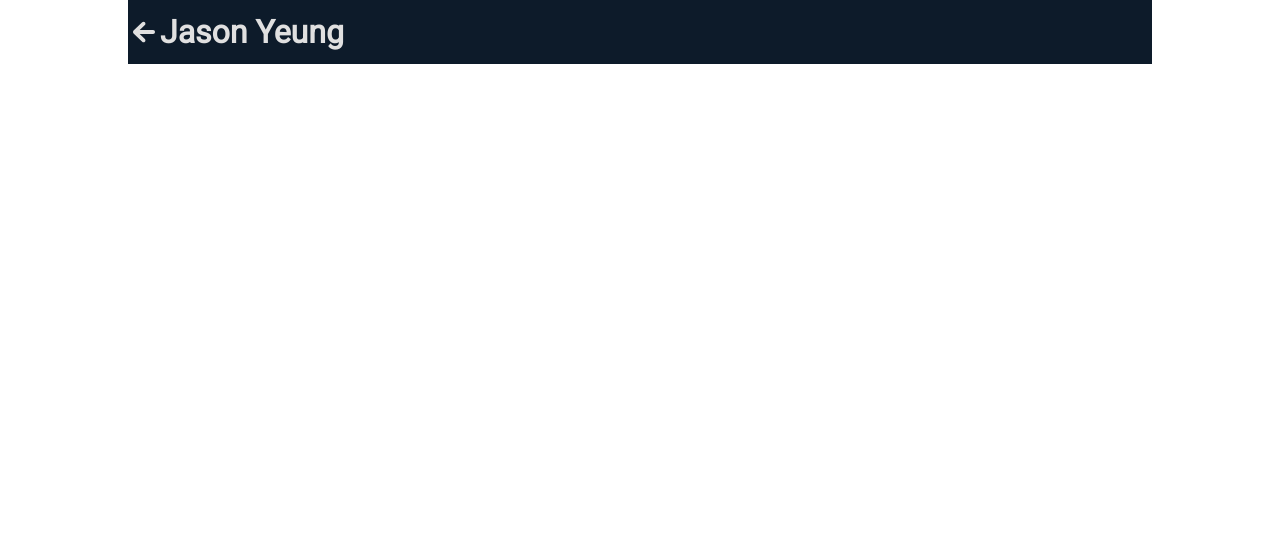
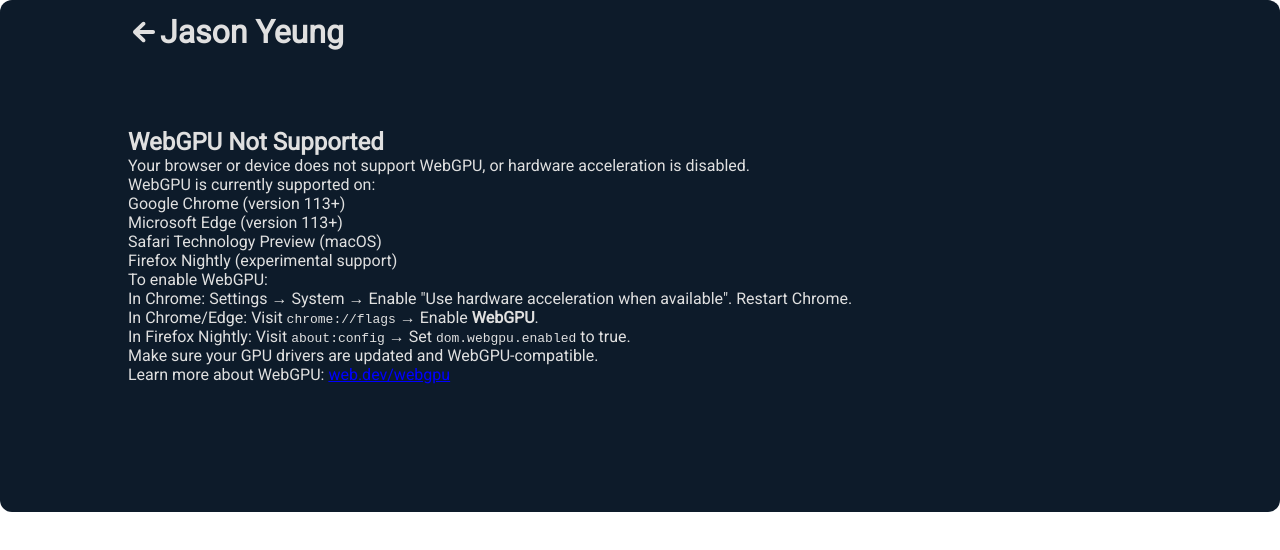
Before and after one commit to hkjason/hkjason.github.io, a React (Vite) app: page /shaders in a window 1280 px wide. Shown: the top 550 px of the page. Built offline with nearby package versions, Linux system fonts and the light colour scheme; a web font is replaced by a local one.

Commit message:
webgpu enabled check

```diff
--- a/src/components/ShaderPage/ShaderPage.jsx
+++ b/src/components/ShaderPage/ShaderPage.jsx
@@ -1,4 +1,5 @@
-import { useEffect, useRef } from 'react';
+import { useEffect, useRef, useState } from 'react';
+import { ShaderPageError } from "./ShaderPageError.jsx";
 
 import moveShader from './move.wgsl?raw';
 import diffuseShader from './diffuse.wgsl?raw';
@@ -6,15 +7,41 @@ import renderShader from './render.wgsl?raw';
 
 export function ShaderPage() {
     const canvasRef = useRef();
+    const [isWebGPUSupported, setIsWebGPUSupported] = useState(true);
 
     useEffect(() => {
         const canvas = canvasRef.current;
-        const adapterPromise = navigator.gpu.requestAdapter();
+        async function checkWebGPU() {
+            if (!navigator.gpu) {
+                const errorMessage = 'WebGPU is not supported in this browser. Please use a WebGPU-compatible browser (e.g., Chrome 113+ or Edge 113+).';
+                console.error(errorMessage);
+                return false;
+            }
+
+            try {
+                const adapter = await navigator.gpu.requestAdapter();
+                if (!adapter) {
+                    const errorMessage = 'No GPU adapter found. Please ensure hardware acceleration is enabled or use a device with a compatible GPU.';
+                    console.error(errorMessage);
+                    return false;
+                }
+                return adapter; // Return adapter if valid
+            } catch (err) {
+                const errorMessage = `WebGPU initialization failed: ${err.message}`;
+                console.error(errorMessage);
+                return false;
+            }
+        }
 
         let agentBuffer, uniformBuffer, trailTextureA, trailTextureB;
         let animationFrameId;
 
-        adapterPromise.then(async (adapter) => {
+        checkWebGPU().then(async (adapter) => {
+            if (!adapter) {
+                setIsWebGPUSupported(false);
+                return;
+            }
+
             const device = await adapter.requestDevice();
             const context = canvas.getContext('webgpu');
 
@@ -262,5 +289,9 @@ export function ShaderPage() {
         }
     }, []);
 
-    return <canvas ref={canvasRef} width={1920} height={1080} style={{ width: '100%', height: 'auto' }} />;
+    if (!isWebGPUSupported) {
+        return <ShaderPageError />;
+    }
+
+    return <canvas ref={canvasRef} width={1920} height={1080} style={{width: '100%', height: 'auto'}}/>;
 }
--- /dev/null
+++ b/src/components/ShaderPage/ShaderPageError.jsx
@@ -0,0 +1,29 @@
+import React from 'react';
+import styles from './ShaderPageError.module.css';
+
+export function ShaderPageError() {
+  return (
+      <div className={styles.container}>
+        <h2>WebGPU Not Supported</h2>
+        <p>Your browser or device does not support WebGPU, or hardware acceleration is disabled.</p>
+
+        <p>WebGPU is currently supported on:</p>
+        <ul className={styles.list}>
+          <li>Google Chrome (version 113+)</li>
+          <li>Microsoft Edge (version 113+)</li>
+          <li>Safari Technology Preview (macOS)</li>
+          <li>Firefox Nightly (experimental support)</li>
+        </ul>
+
+        <p>To enable WebGPU:</p>
+        <ul className={styles.list}>
+          <li>In Chrome: Settings → System → Enable "Use hardware acceleration when available". Restart Chrome.</li>
+          <li>In Chrome/Edge: Visit <code className={styles.code}>chrome://flags</code> → Enable <strong>WebGPU</strong>.</li>
+          <li>In Firefox Nightly: Visit <code className={styles.code}>about:config</code> → Set <code className={styles.code}>dom.webgpu.enabled</code> to <code>true</code>.</li>
+          <li>Make sure your GPU drivers are updated and WebGPU-compatible.</li>
+        </ul>
+
+        <p>Learn more about WebGPU: <a href="https://web.dev/webgpu/" target="_blank" rel="noopener noreferrer" className={styles.link}>web.dev/webgpu</a></p>
+      </div>
+  );
+}
--- /dev/null
+++ b/src/components/ShaderPage/ShaderPageError.module.css
@@ -0,0 +1,21 @@
+.container {
+    padding: 10%;
+    text-align: left;
+    color: red;
+    background: #0D1B2A;
+    border-radius: 12px;
+}
+
+.list {
+    text-align: left;
+    margin: 0 auto;
+}
+
+.code {
+    font-family: monospace;
+}
+
+.link {
+    color: blue;
+    text-decoration: underline;
+}
```
Also changed, not shown: 5 other files (tests, documents, lock files or other folders).
